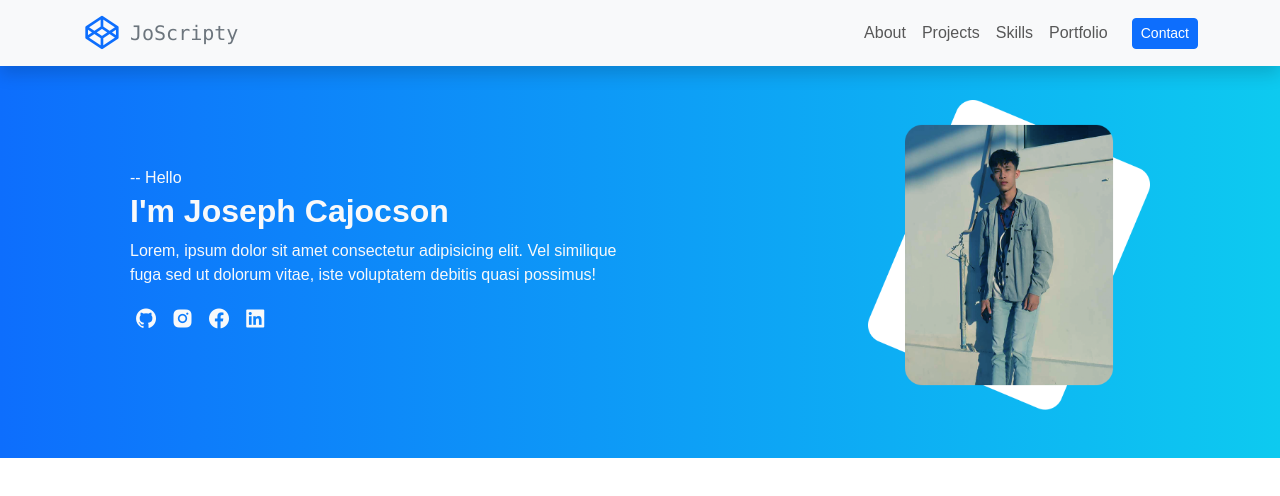
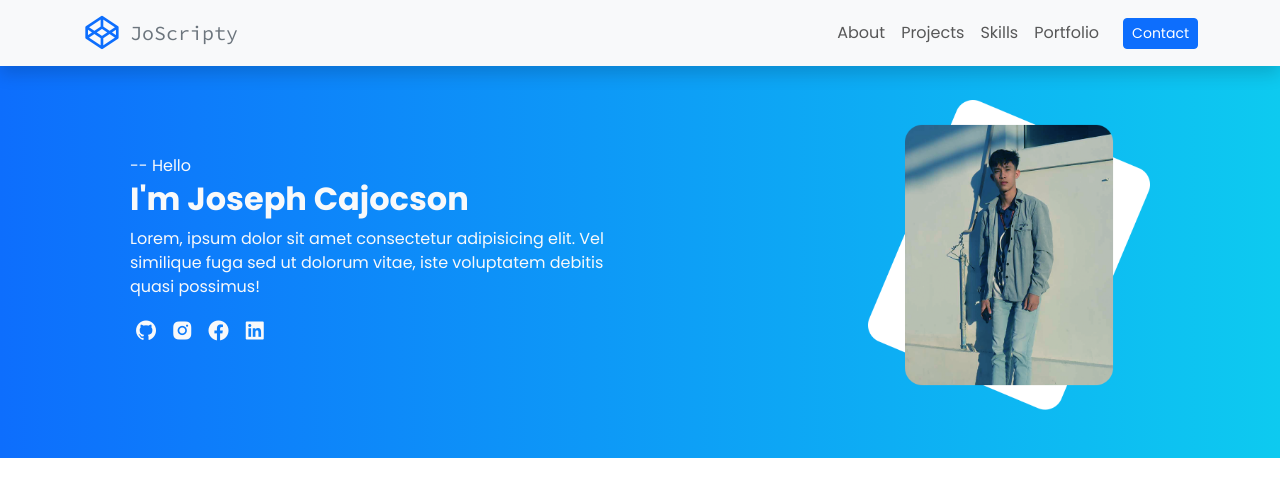
Before and after one commit to JoScripty/Portfolio, a plain HTML site: page index.html in a window 1280 px wide. Drawn offline with nearby package versions, Linux system fonts and the light colour scheme.

Commit message:
Committed

```diff
--- a/index.html
+++ b/index.html
@@ -6,6 +6,9 @@
     <title>JoScripty</title>
     <link rel="icon" href="asset/web-port-logo.png" type="image/png">
 
+    <link rel="preconnect" href="https://fonts.googleapis.com">
+    <link rel="preconnect" href="https://fonts.gstatic.com" crossorigin>
+    <link href="https://fonts.googleapis.com/css2?family=Poppins:ital,wght@0,100;0,200;0,300;0,400;0,500;0,600;0,700;0,800;0,900;1,100;1,200;1,300;1,400;1,500;1,600;1,700;1,800;1,900&family=Source+Code+Pro:ital,wght@0,200..900;1,200..900&display=swap" rel="stylesheet">
     <link rel="stylesheet" href="style.css">
     <link href='https://unpkg.com/boxicons@2.1.4/css/boxicons.min.css' rel='stylesheet'>
     <link href="https://cdn.jsdelivr.net/npm/bootstrap@5.3.3/dist/css/bootstrap.min.css" rel="stylesheet" integrity="sha384-QWTKZyjpPEjISv5WaRU9OFeRpok6YctnYmDr5pNlyT2bRjXh0JMhjY6hW+ALEwIH" crossorigin="anonymous">
@@ -26,7 +29,7 @@
     <header class="fixed-top bg-light shadow" id="header">
         <div class="container">
             <nav class="navbar navbar-expand-lg navbar-light">
-                <a href="#" class="navbar-brand fw-normal text-secondary d-flex align-items-center gap-1" style="font-family: 'Consolas', sans-serif;">
+                <a href="#" class="navbar-brand text-secondary d-flex align-items-center gap-1" id="navBar-brand">
                     <i class='bx bxl-codepen text-primary fs-1 me-1'></i>
                     JoScripty
                 </a>
--- a/style.css
+++ b/style.css
@@ -58,7 +58,7 @@
 /* Loader end */
 
 *{
-    font-family: 'Poppins', sans-serif;
+    font-family: "Poppins", sans-serif;
 }
 
 body{
@@ -69,6 +69,12 @@ body::before{
   display: block;
   content: '';
   height: 52px;
+}
+
+#navBar-brand{
+  font-family: "Source Code Pro", monospace !important;
+  font-optical-sizing: auto !important;
+  font-weight: 400 !important;
 }
 
 /* TOGGLER ICON */
```
